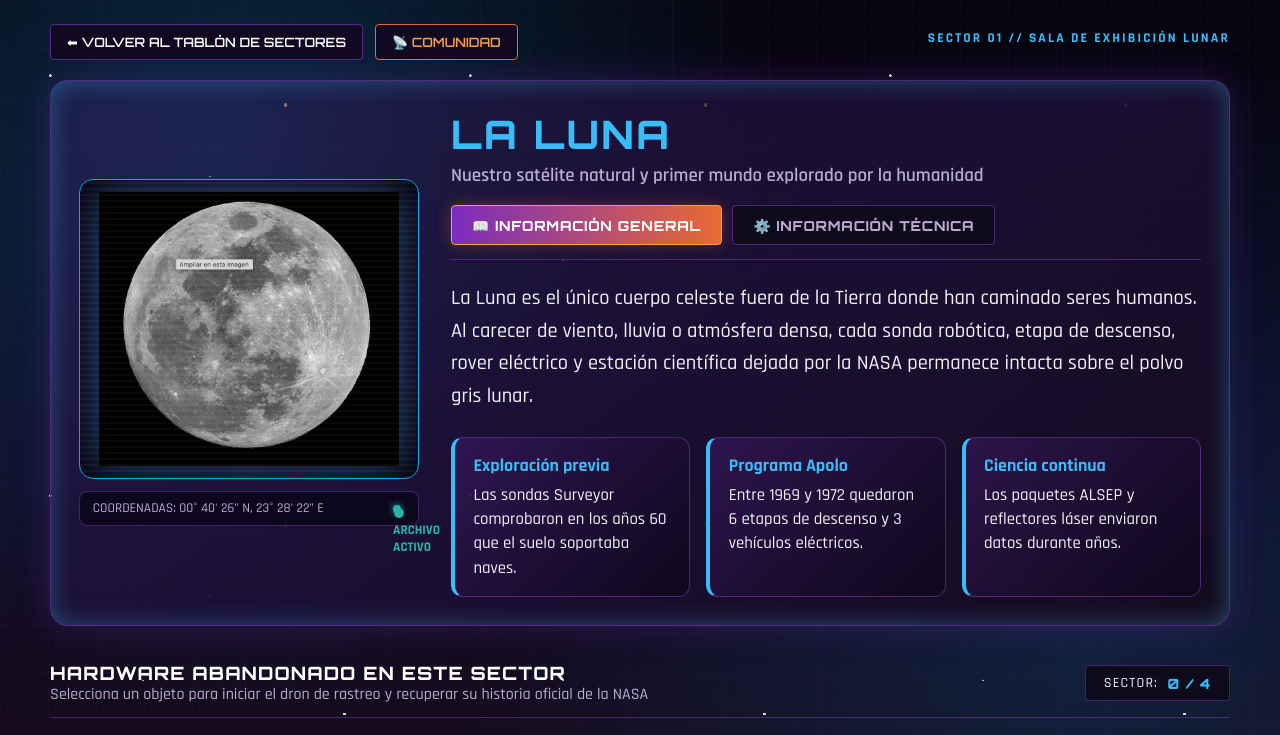
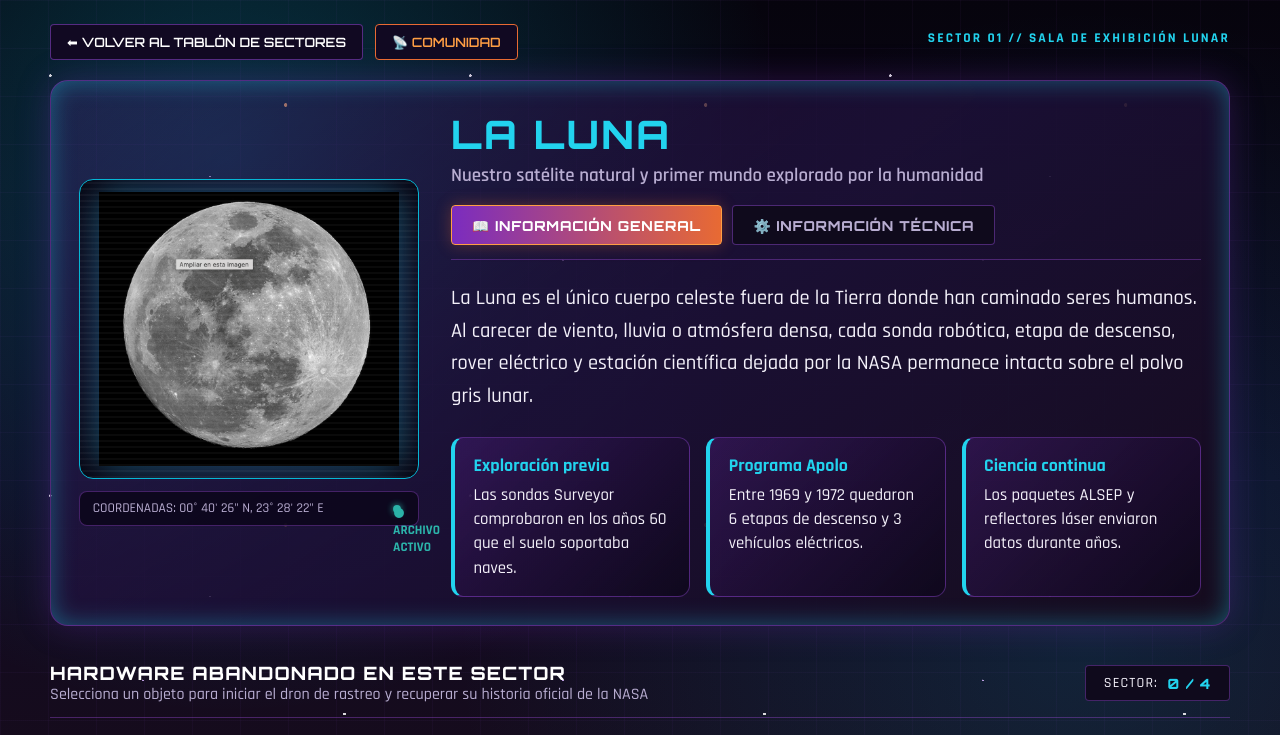
Before and after one commit to Adrizul/ctrl-society, a plain HTML site: page Html/sector.html in a window 1280 px wide. Shown: the top 735 px of the page. Drawn offline with Linux system fonts and the light colour scheme.

Commit message:
Ajuste de colores por sector [skip netlify]

```diff
--- a/Css/themes/espacio.css
+++ b/Css/themes/espacio.css
@@ -1,9 +1,9 @@
 :root {
-  --sector-accent: #818cf8;
-  --sector-secondary: #6366f1;
-  --sector-border: #4f46e5;
-  --sector-glow: rgba(99, 102, 241, 0.38);
-  --btn-gradient: linear-gradient(90deg, #3730a3 0%, #4f46e5 50%, #818cf8 100%);
-  --nebula-a: rgba(79, 70, 229, 0.26);
-  --nebula-b: rgba(55, 48, 163, 0.18);
+  --sector-accent: #967fdd;
+  --sector-secondary: #785cf6;
+  --sector-border: #613aed;
+  --sector-glow: rgba(167, 139, 250, 0.40);
+  --btn-gradient: linear-gradient(90deg, #3721b6 0%, #3a3ded 50%, #8b8dfa 100%);
+  --nebula-a: rgba(124, 58, 237, 0.26);
+  --nebula-b: rgba(91, 33, 182, 0.18);
 }
--- a/Css/themes/luna.css
+++ b/Css/themes/luna.css
@@ -1,9 +1,9 @@
 :root {
-  --sector-accent: #38bdf8;
-  --sector-secondary: #0ea5e9;
-  --sector-border: #0284c7;
-  --sector-glow: rgba(56, 189, 248, 0.35);
-  --btn-gradient: linear-gradient(90deg, #0284c7 0%, #0ea5e9 50%, #38bdf8 100%);
-  --nebula-a: rgba(14, 165, 233, 0.24);
-  --nebula-b: rgba(2, 132, 199, 0.18);
+  --sector-accent: #22d3ee;
+  --sector-secondary: #06b6d4;
+  --sector-border: #0891b2;
+  --sector-glow: rgba(34, 211, 238, 0.38);
+  --btn-gradient: linear-gradient(90deg, #0e7490 0%, #06b6d4 50%, #22d3ee 100%);
+  --nebula-a: rgba(6, 182, 212, 0.26);
+  --nebula-b: rgba(8, 145, 178, 0.18);
 }
--- a/Css/themes/marte.css
+++ b/Css/themes/marte.css
@@ -1,9 +1,9 @@
 :root {
-  --sector-accent: #60a5fa;
-  --sector-secondary: #3b82f6;
-  --sector-border: #2563eb;
-  --sector-glow: rgba(59, 130, 246, 0.38);
-  --btn-gradient: linear-gradient(90deg, #1d4ed8 0%, #2563eb 50%, #60a5fa 100%);
-  --nebula-a: rgba(37, 99, 235, 0.24);
-  --nebula-b: rgba(29, 78, 216, 0.18);
+  --sector-accent: #3b82f6;
+  --sector-secondary: #2563eb;
+  --sector-border: #1d4ed8;
+  --sector-glow: rgba(59, 130, 246, 0.42);
+  --btn-gradient: linear-gradient(90deg, #1e40af 0%, #2563eb 50%, #3b82f6 100%);
+  --nebula-a: rgba(37, 99, 235, 0.26);
+  --nebula-b: rgba(29, 78, 216, 0.20);
 }
```
Also changed, not shown: Css/hub.css (+19 -3 lines).
